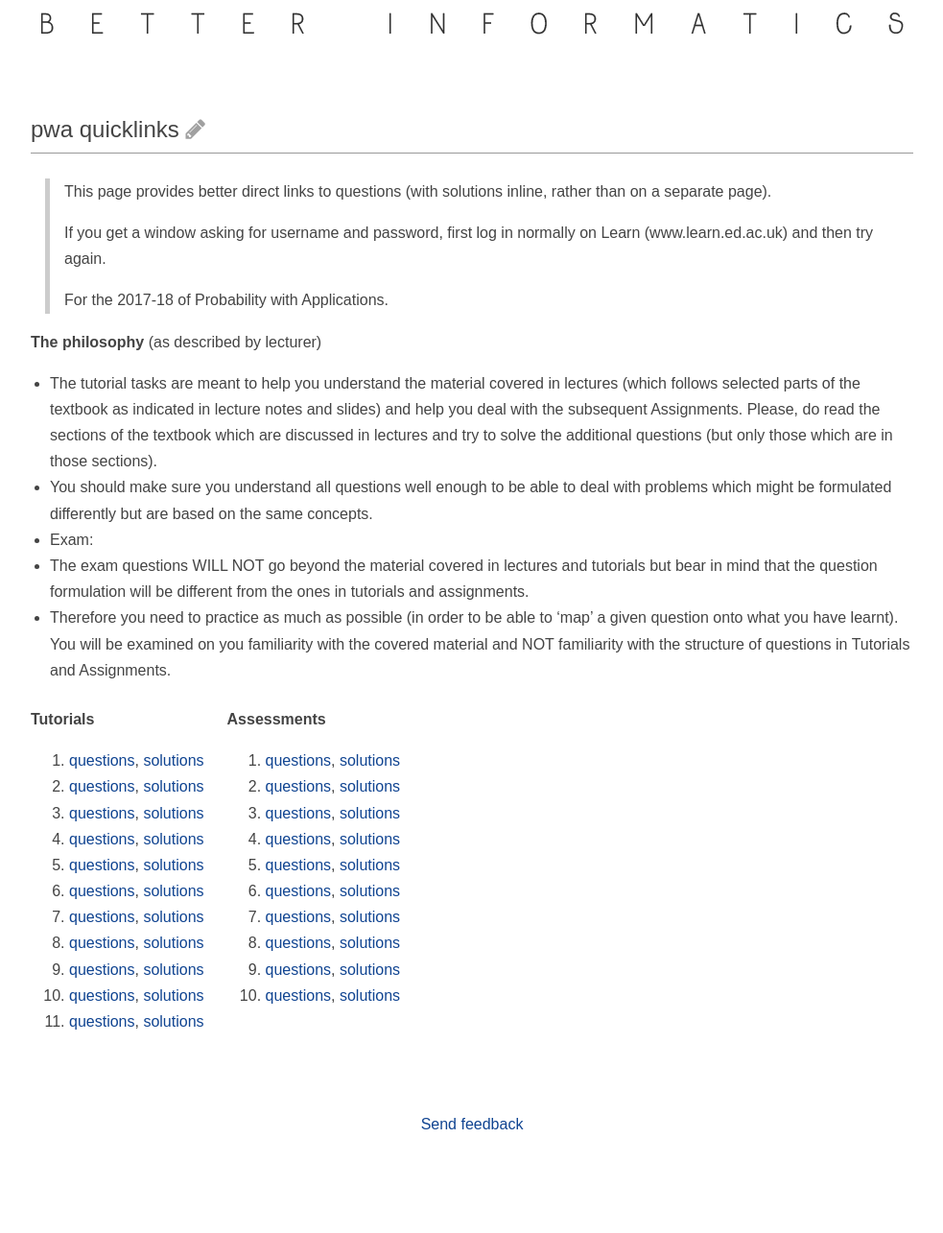
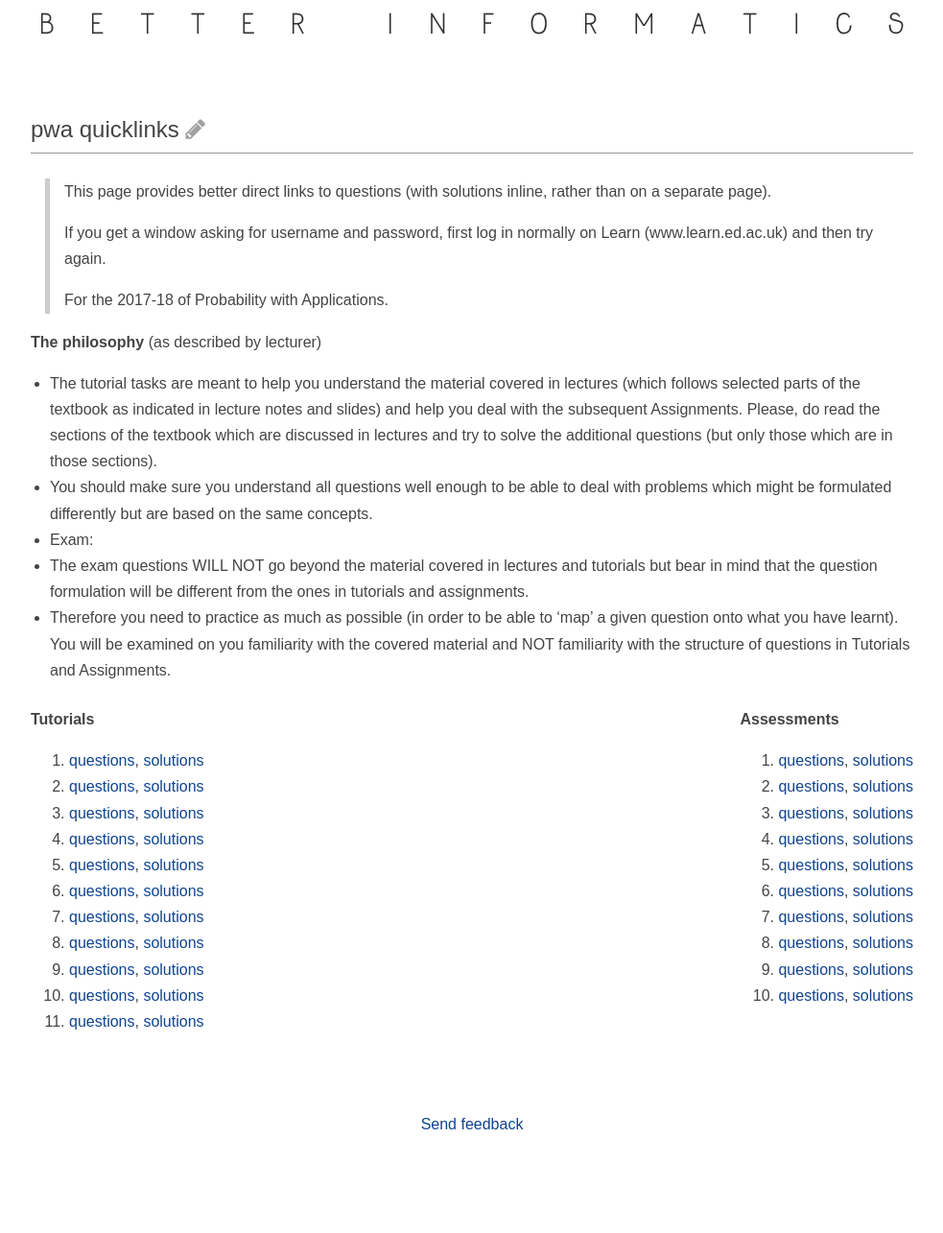
Before and after one commit to compsoc-edinburgh/betterinformatics, a Jekyll site: the page built from resources/math-pwa/list.md, in a window 1280 px wide. Shown: the whole page at 96% size, without its empty margins (148-1131 px from the left). Built offline with Jekyll 4.4.1, drawn with Linux system fonts in a browser that asks for light colours.

Commit message:
space between pwa list

```diff
--- a/resources/math-pwa/list.md
+++ b/resources/math-pwa/list.md
@@ -25,7 +25,7 @@
 learnt). You will be examined on you familiarity with the covered material and NOT familiarity with the structure of
 questions in Tutorials and Assignments.
 
-<div style="display:flex; flex-wrap: wrap; padding-top: 1.5em;">
+<div style="display:flex; flex-wrap: wrap; padding-top: 1.5em; justify-content: space-between;">
 
     <div style="padding-right: 1.5em;">
 
```
